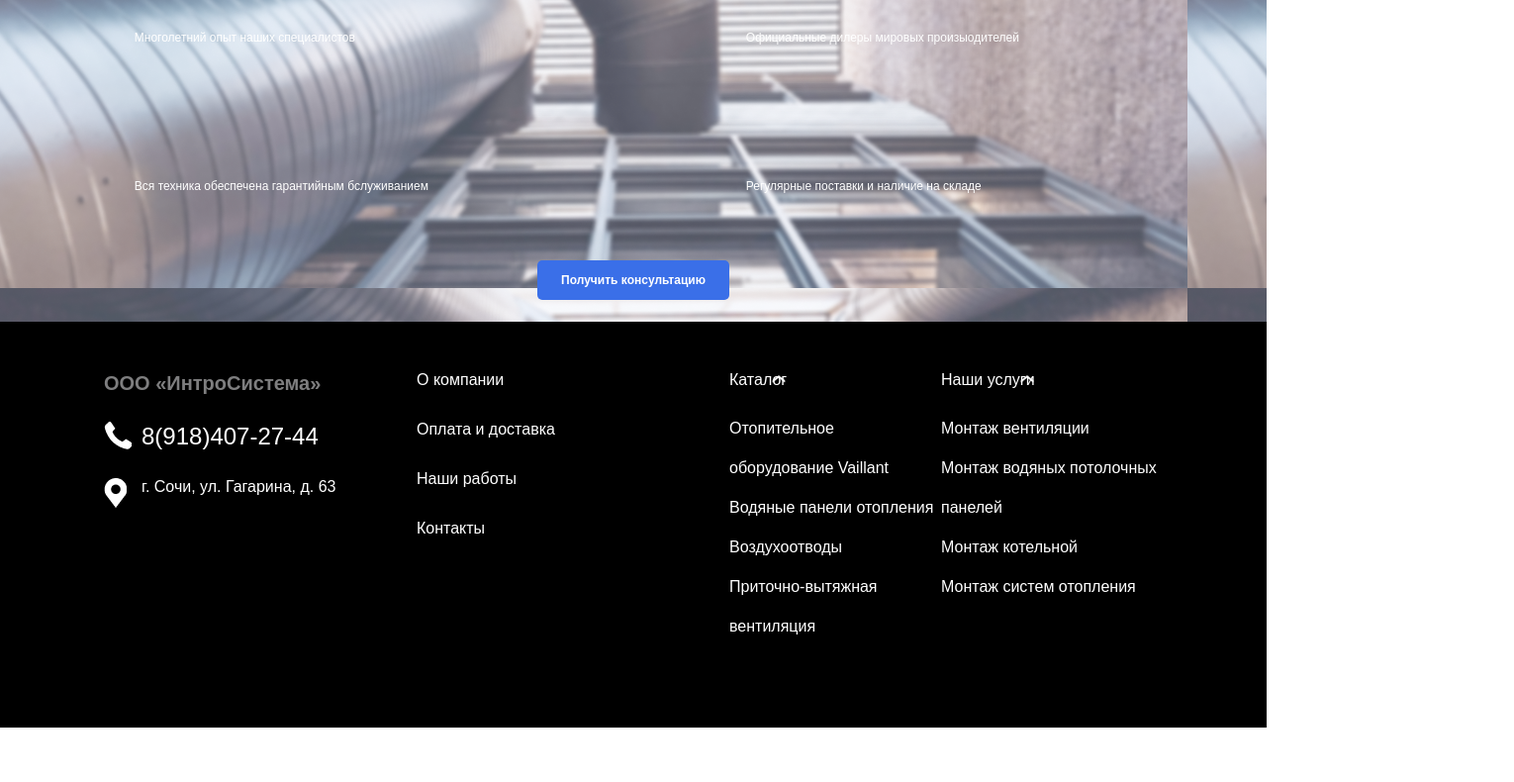
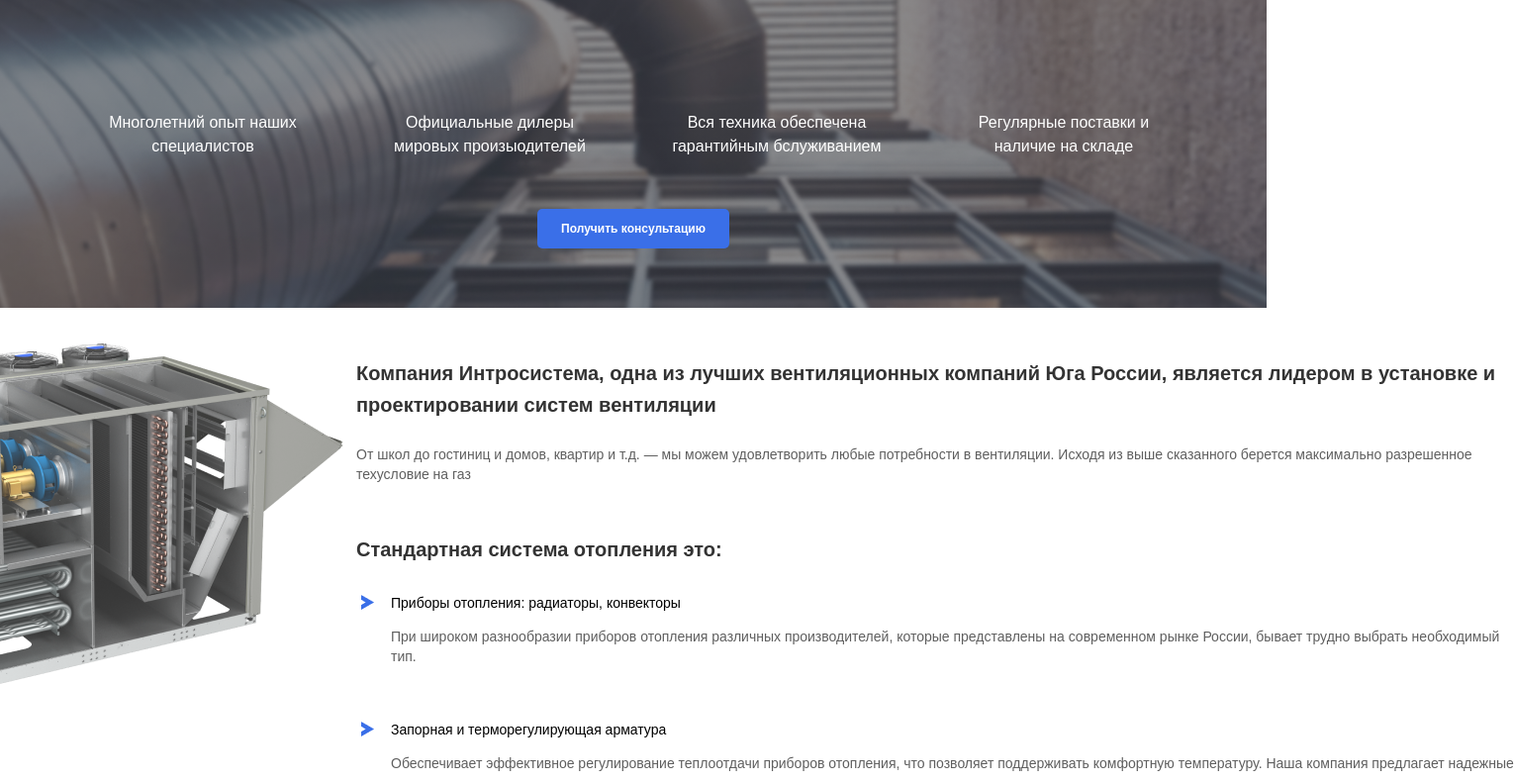
Before and after one commit to ar78ilnik/uslugi, a website: page app/instalation.html in a window 1280 px wide. Shown: the part 319-1109 px from the top of the page at 99% size, 1530 px wide, since content can reach past the window. Before the commit the page ends 1054 px from the top, so only its background shows below. Drawn offline with nearby package versions, Linux system fonts and the light colour scheme; files that its build step writes are made by us from their sources.

Commit message:
def desk

```diff
--- a/app/html_components/_header.html
+++ b/app/html_components/_header.html
@@ -5,7 +5,7 @@
             <input type="search" class="header__input" name="q" placeholder="Поиск">
         </div>
         <ul class="list list_header">
-            <li class="list__item"><a href="#" class="link link_menu">О компании</a></li>
+            <li class="list__item"><a href="instalation.html" class="link link_menu">О компании</a></li>
             <li class="list__item"><a href="#" class="link link_menu">Оплата и доставка</a></li>
             <li class="list__item"><a href="#" class="link link_menu">Наши работы</a></li>
             <li class="list__item"><a href="#" class="link link_menu">Контакты</a></li>
@@ -21,9 +21,9 @@
             </svg>
         </div>
         <button class="menu__button" type="button" aria-expanded="false" aria-controls="list_menu">
-            <svg class="icon icon_menu" aria-hidden="true">
-                <use class="menu__icon_menu" xlink:href="img/sprite.svg#menu"></use>
-            </svg>
+        <svg class="icon icon_menu" aria-hidden="true">
+            <use class="menu__icon_menu" xlink:href="img/sprite.svg#menu"></use>
+        </svg>
         </button>
     </div>
     <div class="body__back"></div>
--- a/app/instalation.html
+++ b/app/instalation.html
@@ -1,13 +1,11 @@
 <!DOCTYPE html>
 <html lang="ru">
-
     <head>
         <meta charset="UTF-8">
         <meta name="viewport" content="width=device-width, initial-scale=1.0">
         <link rel="stylesheet" href="css/style.min.css">
         <title>Монтаж вентиляции</title>
     </head>
-
     <body class="body">
         @@include('html_components/_header.html')
         @@include('html_components/_popup.html')
@@ -73,8 +71,32 @@
             </ul>
             <a href="#" class="link link_blue">Получить консультацию</a>
         </div>
+        <section class="def">
+            <div class="container">
+                <p class="def__header">Компания Интросистема, одна из лучших вентиляционных компаний Юга России, является лидером в установке и проектировании систем вентиляции</p>
+                <p class="def__text">От школ до гостиниц и домов, квартир и т.д. — мы можем удовлетворить любые потребности в вентиляции. Исходя из выше сказанного берется максимально разрешенное техусловие на газ </p>
+                <article class="def__system">
+                    <header class="def__header">
+                        Стандартная система отопления это:
+                    </header>
+                    <ul class="list list_def">
+                        <li class="list__item list__item_def">
+                            <dfn class="list__title">Приборы отопления: радиаторы, конвекторы</dfn>
+                            <p class="def__text">При широком разнообразии приборов отопления различных производителей, которые представлены на современном рынке России, бывает трудно выбрать необходимый тип.</p>
+                        </li>
+                        <li class="list__item list__item_def">
+                            <dfn class="list__title">Запорная и терморегулирующая арматура</dfn>
+                            <p class="def__text">Обеспечивает эффективное регулирование теплоотдачи приборов отопления, что позволяет поддерживать комфортную температуру. Наша компания предлагает надежные</p>
+                        </li>
+                        <li class="list__item list__item_def">
+                            <dfn class="list__title">Трасса теплоснабжения</dfn>
+                            <p class="def__text">Трассы теплоснабжения являются важнейшей частью городских коммунальных, частных и промышленных систем, обеспечивая подачу тепла и горячей воды в здания, круглый год</p>
+                        </li>
+                    </ul>
+                </article>
+            </div>
+        </section>
     </body>
     @@include('html_components/_footer.html')
     <script src="js/script.js"></script>
-
 </html>
--- a/app/scss/about.scss
+++ b/app/scss/about.scss
@@ -4,6 +4,8 @@
     min-height: 526px;
     background-image: linear-gradient(to top, rgba(0, 0, 0, 0.44), rgba(0, 0, 0, 0.44)), url('../img/about-mobile.png');
     color: var(--white);
+    background-repeat: no-repeat;
+    background-size: cover;
     padding: 22px;
     display: flex;
     flex-direction: column;
@@ -11,9 +13,15 @@
     align-items: center;
 }
 
+@media (min-width: 1024px) {
+    .about {
+        padding: 60px;
+    }
+}
+
 @media (min-width: 1200px) {
     .about {
         min-height: 482px;
-        background: url('../img/about-bg.png'), rgba(0, 0, 0, 0.44);
+        background-image: linear-gradient(to top, rgba(0, 0, 0, 0.44), rgba(0, 0, 0, 0.44)), url('../img/about-desktop.png');
     }
 }
--- a/app/scss/crumbs.scss
+++ b/app/scss/crumbs.scss
@@ -14,5 +14,8 @@
     .crumbs {
         margin-top: 60px;
         margin-bottom: 24px;
+        &_about {
+            margin: 0;
+        }
     }
 }
--- /dev/null
+++ b/app/scss/def.scss
@@ -0,0 +1,38 @@
+/* Def */
+.def {
+	padding-top: 300px;
+	background-image: url(../img/def1-mobile.png);
+	background-repeat: no-repeat;
+	background-position: 50% 7%;
+	&__header {
+		font-family: Montserrat-Bold, sans-serif;
+		font-size: 20px;
+		line-height: 32px;
+		font-weight: 700;
+		margin-bottom: 24px;
+	}
+	&__text {
+		font-size: 14px;
+		line-height: 20px;
+		color: var(--install-text);
+		margin-bottom: 50px;
+	}
+}
+
+@media (min-width: 1024px) {
+	.def {
+		padding-top: 50px;
+		padding-left: 360px;
+		background-image: url(../img/def1-1024.png);
+		background-position: 0 7%;
+	}
+}
+
+@media (min-width: 1200px) {
+	.def {
+		padding-top: 50px;
+		padding-left: 360px;
+		background-image: url(../img/def1-1200.png);
+		background-position: 0 7%;
+	}
+}
--- a/app/scss/icon.scss
+++ b/app/scss/icon.scss
@@ -18,3 +18,12 @@
         height: 52px;
     }
 }
+
+@media (min-width: 1024px) {
+    .icon {
+        &_about {
+            width: 76px;
+            height: 76px;
+        }
+    }
+}
--- a/app/scss/list.scss
+++ b/app/scss/list.scss
@@ -19,7 +19,15 @@
 
         &_about {
             flex-basis: 40%;
-            text-align: center;
+            display: flex;
+            flex-direction: column;
+            align-items: center;
+        }
+        &_def {
+            padding-left: 20px;
+            display: flex;
+            flex-direction: column;
+            align-items: flex-start;
         }
     }
 
@@ -28,9 +36,62 @@
         font-size: 12px;
         line-height: 16px;
     }
+    &__title {
+        display: block;
+        font-size: 14px;
+        line-height: 28px;
+        color: var(--black);
+        font-style: normal;
+        position: relative;
+        margin-bottom: 10px;
+    }
+    &__title::after {
+        display: block;
+        content: '';
+        width: 15px;
+        height: 15px;
+        background-image: url(../img/arrow-def.png);
+        background-repeat: no-repeat;
+        position: absolute;
+        top: 6px;
+        left: -20px;
+    }
 
     &__submenu_footer {
         display: none;
+    }
+}
+
+@media (min-width: 768px) {
+    .list {
+        &_about {
+            min-height: 150px;
+        }
+        &__item {
+            &_about {
+                flex-basis: 20%;
+            }
+            &_def {
+                padding-left: 35px;
+            }
+        }
+        &__title::after {
+            left: -30px;
+        }
+    }
+}
+
+@media (min-width: 1024px) {
+    .list {
+        &__text {
+            font-size: 16px;
+            line-height: 24px;
+        }
+        &__item {
+            &_about {
+                flex-basis: 19%;
+            }
+        }
     }
 }
 
@@ -49,7 +110,9 @@
         &__item {
             display: flex;
             align-items: center;
-
+            &_def {
+                align-items: flex-start;
+            }
             &_footer {
                 flex-direction: column;
                 align-items: flex-start;
--- a/app/scss/style.scss
+++ b/app/scss/style.scss
@@ -5,6 +5,7 @@
 @import 'header';
 @import 'container';
 @import 'about';
+@import 'def';
 @import 'menu';
 @import 'trand';
 @import 'crumbs';
--- a/app/scss/title.scss
+++ b/app/scss/title.scss
@@ -36,3 +36,11 @@
         }
     }
 }
+
+@media (min-width: 1024px) {
+    .title {
+        &_about {
+            font-size: 36px;
+        }
+    }
+}
--- a/app/scss/trand.scss
+++ b/app/scss/trand.scss
@@ -8,6 +8,7 @@
         display: flex;
         justify-content: space-between;
         margin-top: 20px;
+        margin-bottom: 20px;
 
         &__link {
             display: flex;
--- a/app/scss/vars.scss
+++ b/app/scss/vars.scss
@@ -25,4 +25,5 @@
 	--form: #ecf1fd;
 	--footer-title: rgba(251,252,253,0.5);
 	--input-text: rgba(255,255,255,0.6);
+	--install-text: #5f5f5f;
 }
```
Also changed, not shown: app/index.html (+4 -7 lines), app/img/about-desktop.png (added), app/img/arrow-def.png (added), app/img/def1-1024.png (added), app/img/def1-1200.png (added), app/img/def1-mobile.png (added). Lines whose indentation alone changed are shown as unchanged.
